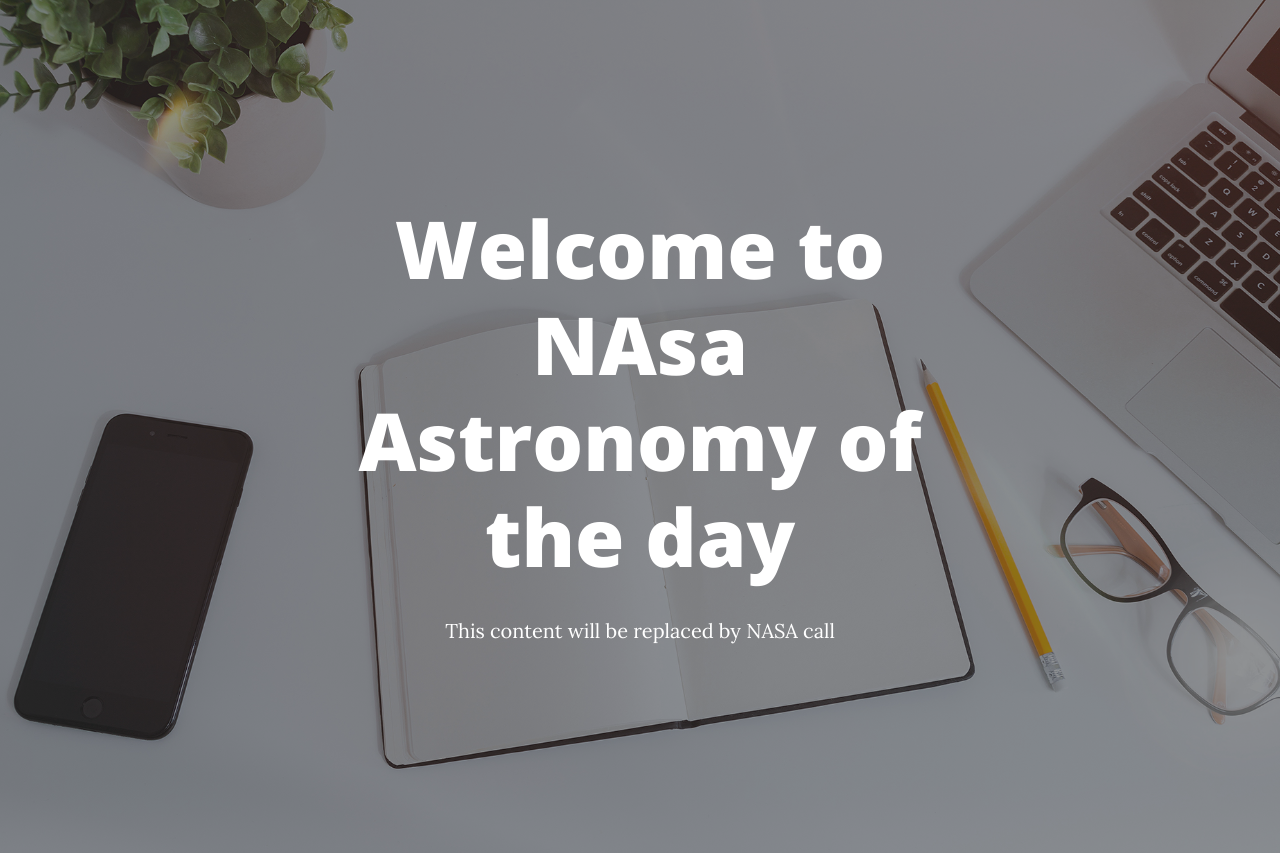
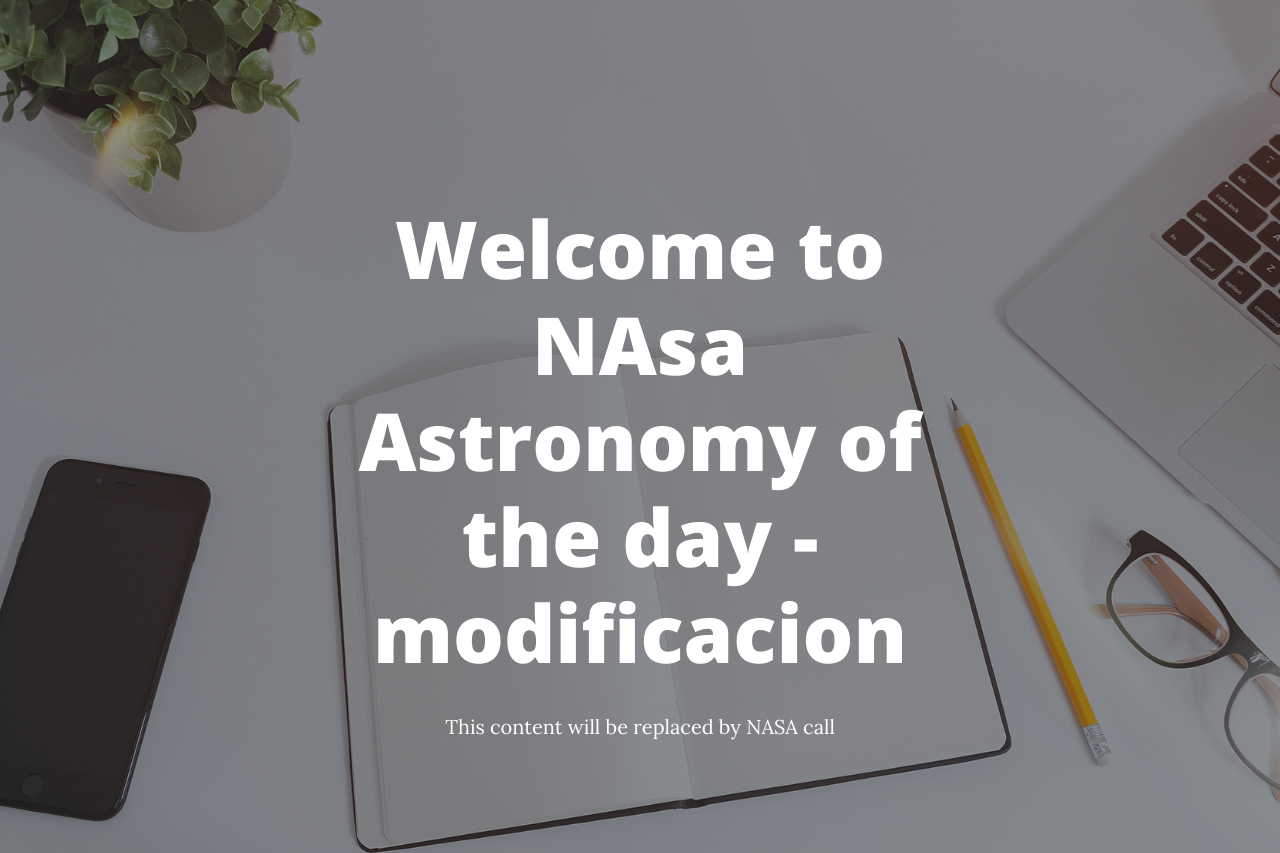
Before and after one commit to cbueno2/nasapioftheday, a plain HTML site: page index.html in a window 1280 px wide. Shown: the top 853 px of the page. Drawn offline with nearby package versions, Linux system fonts and the light colour scheme; no server answers.

Commit message:
Update index.html

```diff
--- a/index.html
+++ b/index.html
@@ -22,7 +22,7 @@
                 <div class="row gx-4 gx-lg-5 justify-content-center">
                     <div class="col-md-10 col-lg-8 col-xl-7">
                         <div class="site-heading">
-                            <h1>Welcome to NAsa Astronomy of the day</h1>
+                            <h1>Welcome to NAsa Astronomy of the day -modificacion</h1>
                             <p id="pic_txt"> This content will be replaced by NASA call</p>
                             </div>
                     </div>
```
